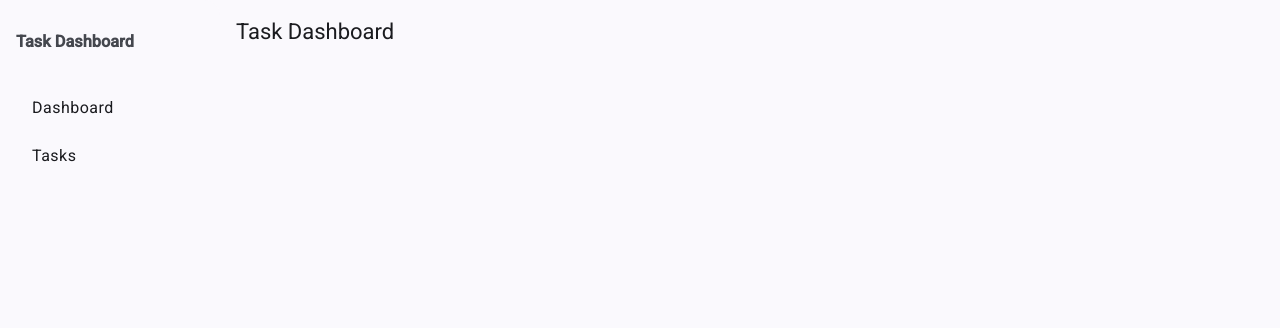
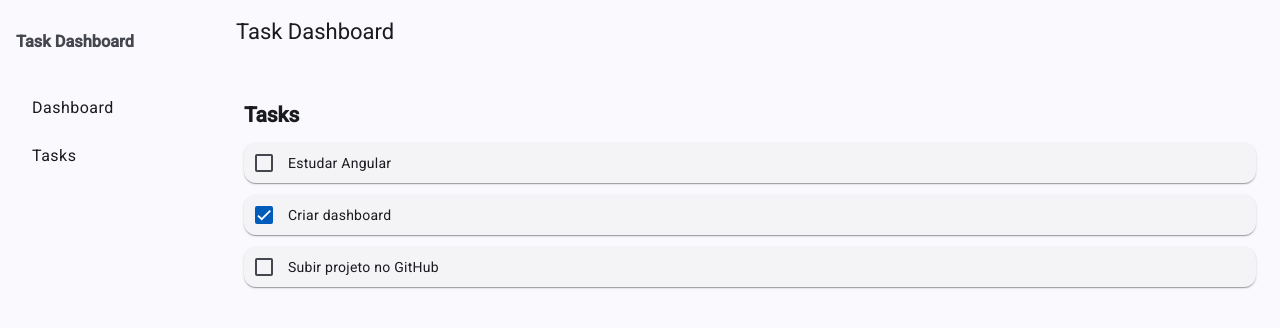
Before and after one commit to Thiagogmr1/Angular-task-dashboard, an Angular app: page /tasks in a window 1280 px wide. Before the commit this address led to /. Shown: the top 328 px of the page. Built offline with nearby package versions, Linux system fonts and the light colour scheme.

Commit message:
feat: criação do component Tasks

```diff
--- /dev/null
+++ b/src/app/pages/tasks/tasks.html
@@ -0,0 +1,7 @@
+<h2>Tasks</h2>
+
+<mat-card *ngFor="let task of tasks" class="task-card">
+  <mat-checkbox [(ngModel)]="task.done">
+    {{ task.title }}
+  </mat-checkbox>
+</mat-card>
--- /dev/null
+++ b/src/app/pages/tasks/tasks.scss
@@ -0,0 +1,3 @@
+.task-card {
+    margin-bottom: 12px;
+}
--- /dev/null
+++ b/src/app/pages/tasks/tasks.ts
@@ -0,0 +1,27 @@
+import { Component } from '@angular/core';
+import { CommonModule } from '@angular/common';
+import { FormsModule } from '@angular/forms';
+import { MatCardModule } from '@angular/material/card';
+import { MatCheckboxModule } from '@angular/material/checkbox';
+
+@Component({
+  selector: 'app-tasks',
+  standalone: true,
+  imports: [
+    CommonModule,
+    FormsModule,
+    MatCardModule,
+    MatCheckboxModule
+  ],
+
+  templateUrl: './tasks.html',
+  styleUrl: './tasks.scss',
+})
+
+export class Tasks {
+  tasks = [
+    { id: 1, title: 'Estudar Angular', done: false },
+    { id: 2, title: 'Criar dashboard', done: true },
+    { id: 3, title: 'Subir projeto no GitHub', done: false }
+  ];
+}
```
Also changed, not shown: src/app/app.routes.ts (+4 -9 lines), 1 other file (tests, documents, lock files or other folders).
